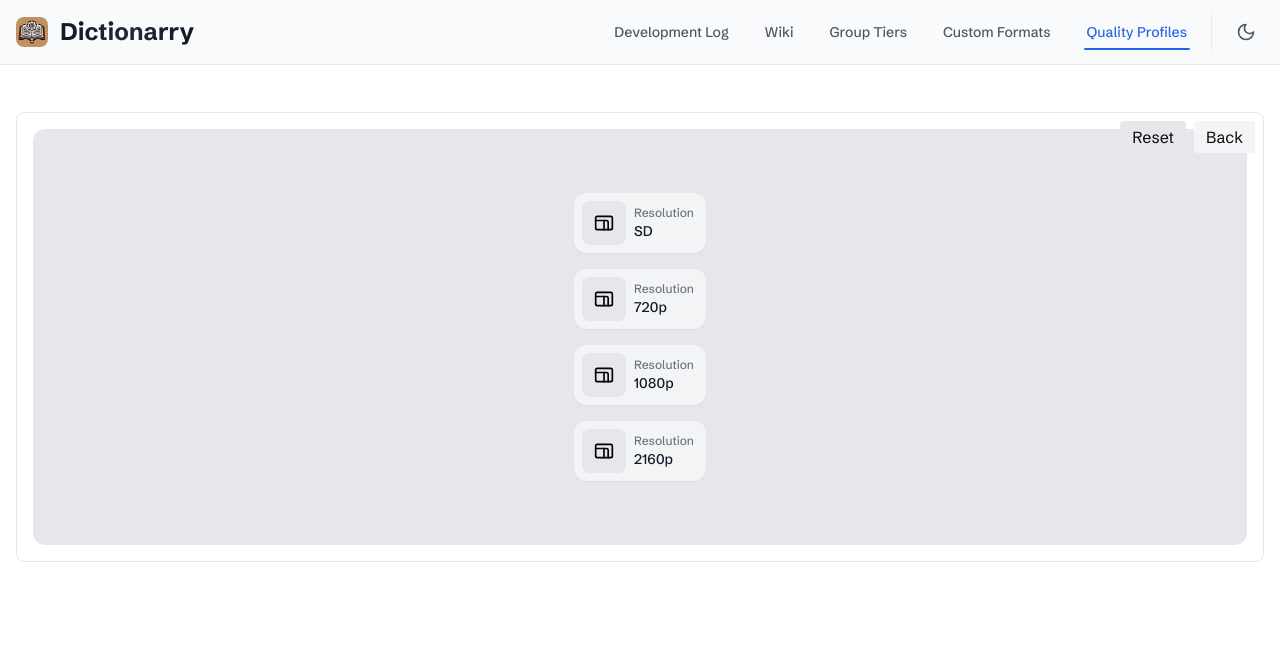
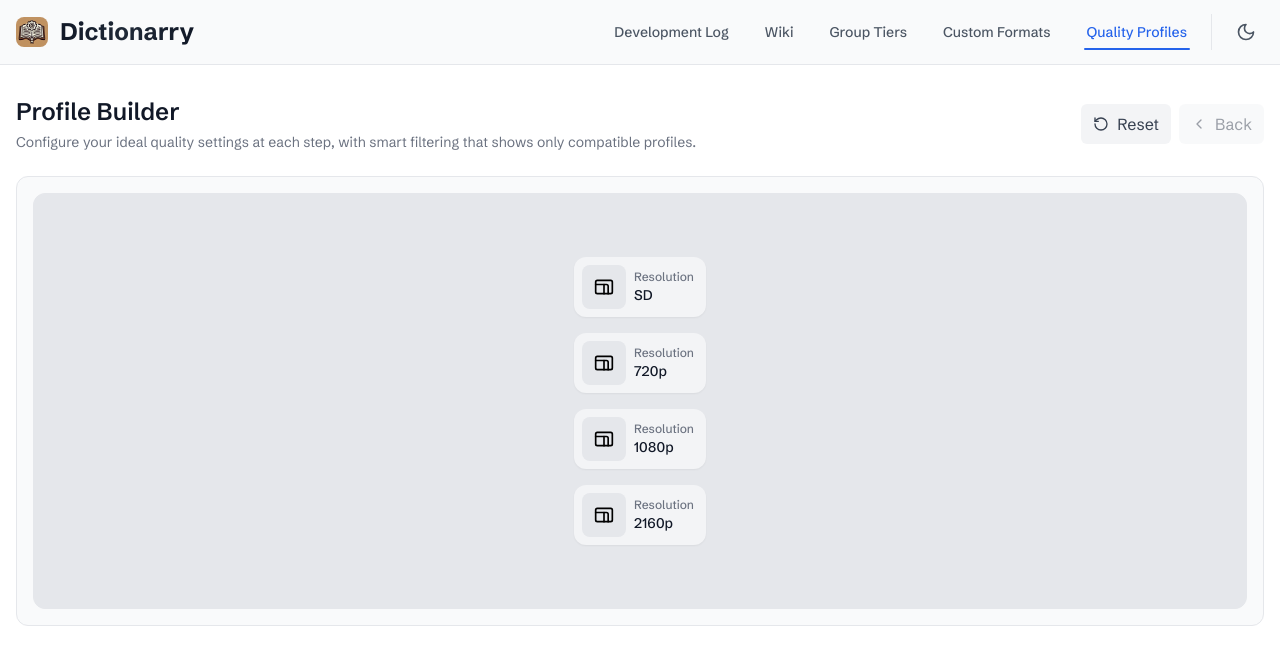
Before and after one commit to Dictionarry-Hub/website, a Next.js app: page /profiles in a window 1280 px wide. Shown: the top 664 px of the page. Built offline with nearby package versions, Linux system fonts and the light colour scheme.

Commit message:
feat: add RecommendHeader component for improved user interaction and reset/back functionality

```diff
--- /dev/null
+++ b/src/app/profiles/components/RecommendHeader.tsx
@@ -0,0 +1,79 @@
+import React, { useState } from 'react';
+import { RotateCcw, ChevronLeft } from 'lucide-react';
+
+interface RecommendHeaderProps {
+  onReset: () => void;
+  onBack: () => void;
+  canGoBack: boolean;
+}
+
+const CustomTooltip = ({ children, content }: { children: React.ReactNode; content: string }) => {
+  const [isVisible, setIsVisible] = useState(false);
+
+  return (
+    <div className="relative inline-block">
+      <div onMouseEnter={() => setIsVisible(true)} onMouseLeave={() => setIsVisible(false)}>
+        {children}
+      </div>
+      {isVisible && (
+        <div
+          className="absolute left-1/2 -translate-x-1/2 bottom-full mb-2 px-2 py-1 text-xs
+                      bg-gray-900 dark:bg-gray-700 text-white rounded whitespace-nowrap"
+        >
+          {content}
+          <div
+            className="absolute left-1/2 -translate-x-1/2 top-full
+                        border-4 border-transparent border-t-gray-900 dark:border-t-gray-700"
+          />
+        </div>
+      )}
+    </div>
+  );
+};
+
+const RecommendHeader = ({ onReset, onBack, canGoBack }: RecommendHeaderProps) => {
+  return (
+    <div className="flex justify-between items-center mb-6">
+      {/* Title and description */}
+      <div>
+        <h2 className="text-2xl font-semibold text-gray-900 dark:text-white">Profile Builder</h2>
+        <p className="text-sm text-gray-500 dark:text-gray-400 mt-1">
+          Configure your ideal quality settings at each step, with smart filtering that shows only compatible profiles.
+        </p>
+      </div>
+
+      {/* Action buttons */}
+      <div className="flex gap-2">
+        <CustomTooltip content="Reset all selections and start over">
+          <button
+            onClick={onReset}
+            className="inline-flex items-center justify-center px-3 py-2 rounded-md
+                     bg-gray-100 hover:bg-gray-200 dark:bg-gray-800 dark:hover:bg-gray-700
+                     text-gray-700 dark:text-gray-200
+                     transition-colors duration-200"
+          >
+            <RotateCcw size={16} className="mr-2" />
+            Reset
+          </button>
+        </CustomTooltip>
+
+        <CustomTooltip content="Go back to previous selection">
+          <button
+            onClick={onBack}
+            disabled={!canGoBack}
+            className="inline-flex items-center justify-center px-3 py-2 rounded-md
+                     bg-gray-100 hover:bg-gray-200 dark:bg-gray-800 dark:hover:bg-gray-700
+                     text-gray-700 dark:text-gray-200
+                     transition-colors duration-200
+                     disabled:opacity-50 disabled:cursor-not-allowed"
+          >
+            <ChevronLeft size={16} className="mr-2" />
+            Back
+          </button>
+        </CustomTooltip>
+      </div>
+    </div>
+  );
+};
+
+export default RecommendHeader;
--- a/src/app/profiles/page.tsx
+++ b/src/app/profiles/page.tsx
@@ -5,6 +5,7 @@ import { ToastContainer, toast } from 'react-toastify';
 import 'react-toastify/dist/ReactToastify.css';
 
 import { QualityProfileData, nodeTypeToIcon } from '@data/flowchartData';
+import RecommendHeader from './components/RecommendHeader';
 import FlowchartDebugPanel from './components/FlowchartDebugPanel';
 
 interface Node {
@@ -386,29 +387,16 @@ const InteractiveFlowchart: React.FC = () => {
   };
 
   return (
-    <div className="space-y-4">
-      {/* Toast Container (must be outside the container for positioning) */}
+    <div className="">
       <ToastContainer />
+
+      <RecommendHeader onReset={handleReset} onBack={handleBack} canGoBack={selectedNodes.length > 0} />
 
       <div
         ref={containerRef}
-        className="relative  bg-gry-50 dark:bg-gray-900 rounded-lg p-4 border border-gray-200 dark:border-gray-700 overflow-auto"
+        className="relative bg-gray-50 dark:bg-gray-900 rounded-xl p-4 border border-gray-200 dark:border-gray-700 overflow-auto"
         style={{ height: 450 }}
       >
-        {/* Action buttons */}
-        <div className="absolute top-2 right-2 flex space-x-2 z-10">
-          <button onClick={handleReset} className="px-3 py-1 rounded bg-gray-200 hover:bg-gray-300">
-            Reset
-          </button>
-          <button
-            onClick={handleBack}
-            disabled={selectedNodes.length === 0}
-            className="px-3 py-1 rounded bg-gray-200 hover:bg-gray-300 disabled:bg-gray-100"
-          >
-            Back
-          </button>
-        </div>
-
         <svg
           style={{
             position: 'absolute',
```
